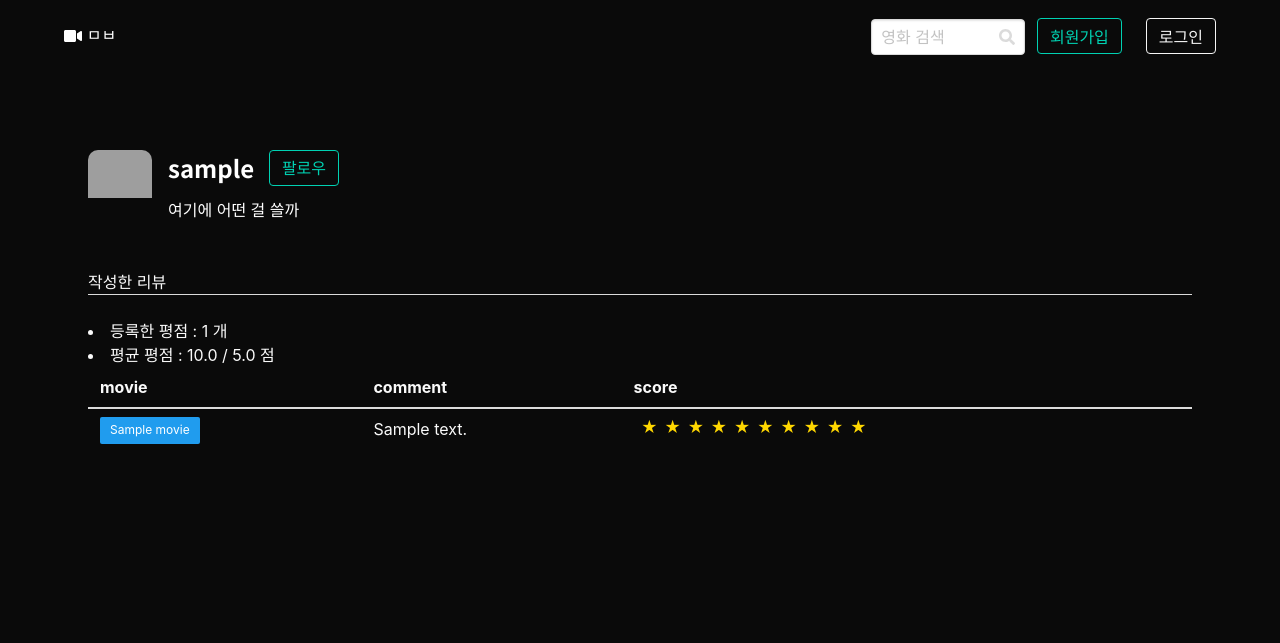
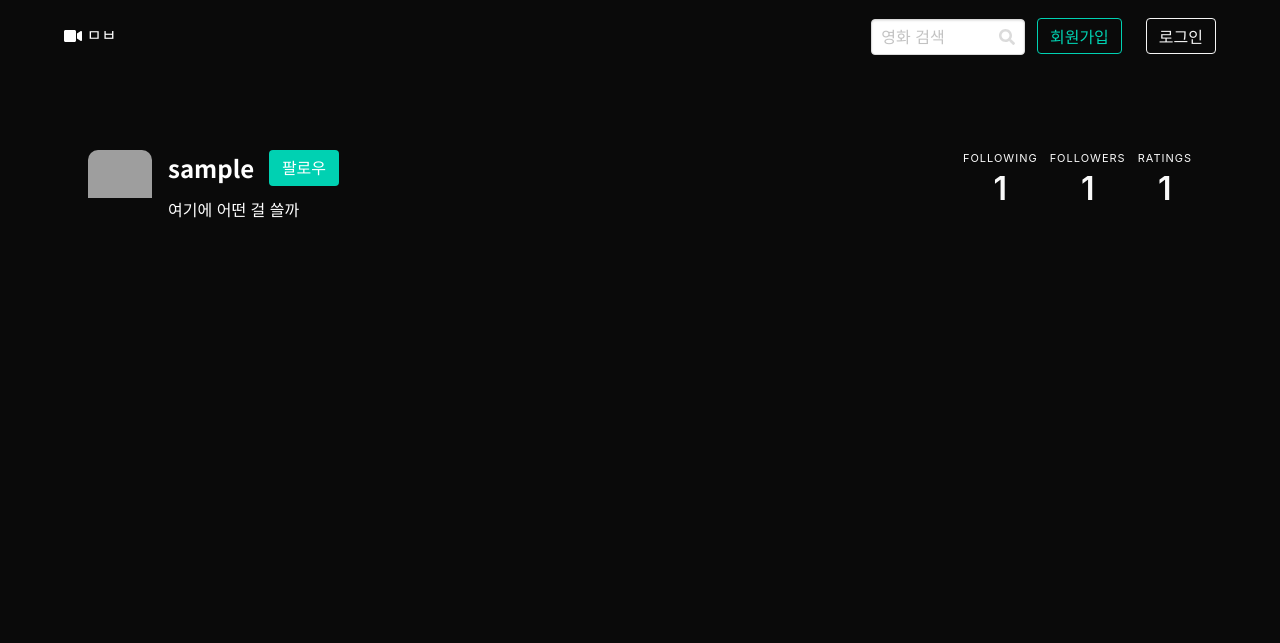
Before and after one commit to ejolie/miumbieub, a Django app: a page that uses accounts/templates/accounts/profile.html in a window 1280 px wide. Shown: the top 643 px of the page. Run offline with Django 3.2, Linux system fonts and the light colour scheme; tables that the repository leaves empty hold one stand-in row (values such as "Sample post"); some libraries are stand-ins or nearby versions; some web fonts are replaced; grey boxes are pictures that could not be loaded.

Commit message:
Update profile template and follow action for ajax call

```diff
--- a/accounts/templates/accounts/profile.html
+++ b/accounts/templates/accounts/profile.html
@@ -24,7 +24,10 @@
               ">
                 {{ person.username }}
               </span>
-              <button class="button is-primary is-outlined">팔로우</button>
+              {% if user != person %}
+              <button v-show="!is_follow" class="button is-primary" @click="follow('{{ person.username }}')">팔로우</button>
+              <button v-show="is_follow" class="button is-light is-outlined" @click="follow('{{ person.username }}')">팔로잉</button>
+              {% endif %}
             </p>
           </div>
           <nav class="level is-mobile">
@@ -35,87 +38,56 @@
             </div>
           </nav>
         </div>
+        <nav class="level-left has-text-white-bis">
+          <div class="level-item has-text-centered">
+            <div>
+              <p class="heading">Following</p>
+              <p class="title has-text-white-bis">[[ followings ]]</p>
+            </div>
+          </div>
+          <div class="level-item has-text-centered">
+            <div>
+              <p class="heading">Followers</p>
+              <p class="title has-text-white-bis">[[ followers ]]</p>
+            </div>
+          </div>
+          <div class="level-item has-text-centered">
+            <div>
+              <p class="heading">Ratings</p>
+              <p class="title has-text-white-bis">[[ ratings ]]</p>
+            </div>
+          </div>
+        </nav>
       </article>
     </section>
   </div>
-  <div class="container has-text-white-bis">
-    <section class="section">
-      <div class="tabs">
-        <ul>
-          <li>작성한 리뷰</li>
-        </ul>
-      </div>
-      {% if person.ratings.all %}
-      <li class="list-group-item">등록한 평점 : {{ person.ratings.all.count }} 개</li>
-      <li class="list-group-item">평균 평점 : {{ person.get_score.score__avg }} / 5.0 점</li>
-      <table class="table rating-table is-fullwidth has-text-white-bis has-background-black">
-        <thead>
-        <tr>
-          <th scope="col" class="has-text-white-bis">movie</th>
-          <th scope="col" class="has-text-white-bis">comment</th>
-          <th scope="col" class="has-text-white-bis">score</th>
-        </tr>
-        </thead>
-        <tbody>
-        {% for rating in person.ratings.all reversed %}
-        <tr>
-          <td><a href="{% url 'movies:movies_view' rating.movie.id %}" class="button is-info is-small">
-            {{ rating.movie.title }}</a></td>
-          <td>{{ rating.comment }}</td>
-          <td>
-            <span style="margin-left: 0.4rem;">
-              {% for i in i|rjust:rating.score %}
-              <label class="star-rating__star" v-for="num in rating.score"
-                     style="color: #FFD700; font-size: 1rem; margin-bottom: 0.4rem;">★</label>
-              {% endfor %}
-          </span>
-          </td>
-        </tr>
-        {% endfor %}
-        </tbody>
-      </table>
-      {% else %}
-      <li class="list-group-item">아직 기록된 평점이 없습니다.</li>
-      {% endif %}
-    </section>
-  </div>
-</section>
-<!--<div class="container">-->
-<!--  <div class="row mb-5">-->
-<!--    <div class="col-3">-->
-<!--      <img src="{{ person.email|gravatar_url:200 }}" class="img-thumbnail p-2 mr-3"-->
-<!--           alt="{{ person.username }}'s gravatar">-->
-<!--    </div>-->
-<!--    <div class="col-9">-->
-<!--      <h2>-->
-<!--        {{ person.username }}-->
-<!--        {% if person != user %}-->
-<!--        {% if user in person.to_user.all %}-->
-<!--        <a href="{% url 'accounts:profile_follow' person.username %}" class="btn btn-outline-secondary ml-2 py-1 px-2">팔로잉</a>-->
-<!--        {% else %}-->
-<!--        <a href="{% url 'accounts:profile_follow' person.username %}" class="btn btn-primary ml-2 py-1 px-2">팔로우</a>-->
-<!--        {% endif %}-->
-<!--        {% endif %}-->
-<!--      </h2>-->
-<!--      <h5 class="mb-4">-->
-<!--        {{ person.last_name }}{{ person.first_name }}-->
-<!--      </h5>-->
-<!--    </div>-->
-<!--  </div>-->
-<!--  {% if user == person %}-->
-<!--  <h5 class="mb-4">팔로워 추천</h5>-->
-<!--  {% for follower in user.from_user.all %}-->
-<!--  <li class="list-group-item"><a href="{% url 'accounts:profile_view' follower.id %}">-->
-<!--    {{ follower.username }}</a>'s pick : {% if follower.get_recommend %}-->
-<!--    <a href="{% url 'movies:movies_view' follower.get_recommend.movie.id %}">-->
-<!--      {{ follower.get_recommend.movie.title }}</a> {{ follower.get_recommend.value }} / 10 점-->
-<!--    {% else %}-->
-<!--    아직 작성한 평점이 없습니다.-->
-<!--    {% endif %}-->
-<!--  </li>-->
-<!--  {% endfor %}-->
-<!--  {% endif %}-->
 {% endblock %}
 
 {% block script %}
+  <script>
+    const profile = new Vue({
+      el: '#app',
+      delimiters: ['[[', ']]'],
+      data: {
+        is_follow : {% if person in user.from_user.all %} true {% else %} false {% endif %},
+        followings : {{ person.from_user.count }},
+        followers : {{ person.to_user.count }},
+        ratings : {{ person.ratings.count }},
+      },
+      methods: {
+        follow : function (person) {
+          const url = "{% url 'accounts:profile_follow' 'asd'%}".replace('asd', person);
+          axios.get(url).then(res => {
+            if (res.data.is_follow) {
+              this.followers ++;
+              this.is_follow = true;
+            } else {
+              this.followers --;
+              this.is_follow = false;
+            }
+          });
+        },
+      },
+    })
+  </script>
 {% endblock %}
--- a/accounts/views.py
+++ b/accounts/views.py
@@ -7,6 +7,7 @@ from .forms import UserCustomCreationForm
 from .serializers import UserSerializer
 from rest_framework.decorators import api_view
 from rest_framework.response import Response
+from django.http import JsonResponse
 
 
 def login(request):
@@ -57,8 +58,10 @@ def profile_detail(request, username):
 @login_required
 def profile_follow(request, username):
     user = get_object_or_404(get_user_model(), username=username)
+    is_follow = False
     if user in request.user.from_user.all():
         request.user.from_user.remove(user)
     elif user != request.user:
         request.user.from_user.add(user)
-    return redirect('accounts:profile_view', username)
+        is_follow = True
+    return JsonResponse({'is_follow': is_follow}, json_dumps_params={'ensure_ascii': True})
```
